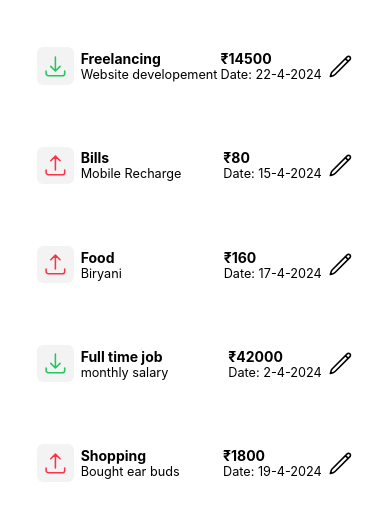
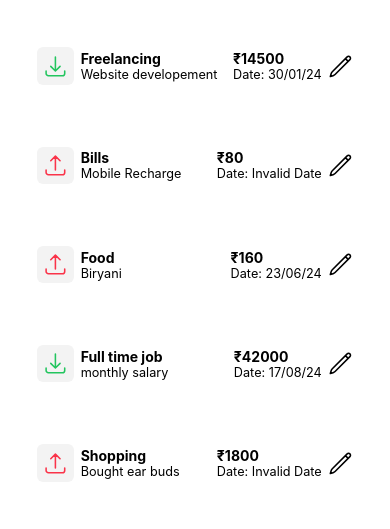
Before and after one commit to GeekyNaved/TrackEx, a React Native app: screen / in a window 390 px wide. Shown: the part 262-791 px from the top of the page. Built offline with nearby package versions, Linux system fonts and the light colour scheme.

Commit message:
EditTransaction -> adding calendar and small fontsize changes

```diff
--- a/package.json
+++ b/package.json
@@ -10,15 +10,18 @@
     "test": "jest"
   },
   "dependencies": {
+    "@react-native-community/datetimepicker": "^8.0.1",
     "@react-navigation/bottom-tabs": "^6.5.20",
     "@react-navigation/material-top-tabs": "^6.6.13",
     "@react-navigation/native": "^6.1.17",
     "@react-navigation/native-stack": "^6.9.26",
     "axios": "^1.7.1",
+    "dayjs": "^1.11.11",
     "react": "18.2.0",
     "react-native": "0.74.1",
     "react-native-element-dropdown": "^2.12.0",
     "react-native-heroicons": "^4.0.0",
+    "react-native-modal-datetime-picker": "^17.1.0",
     "react-native-pager-view": "^6.3.1",
     "react-native-safe-area-context": "^4.10.1",
     "react-native-screens": "^3.31.1",
--- a/src/components/CustButton.tsx
+++ b/src/components/CustButton.tsx
@@ -11,11 +11,11 @@ import boxModelSize from '../constants/boxModel';
 
 interface CustButtonProps {
   title: string;
-  onPress: any;
-  style: object;
-  variant: string;
-  btnTxtStyles: object;
-  otherProps: any;
+  onPress?: any;
+  style?: object;
+  variant?: string;
+  btnTxtStyles?: object;
+  otherProps?: any;
 }
 const CustButton = ({
   isLoading,
--- a/src/components/CustDropdown.tsx
+++ b/src/components/CustDropdown.tsx
@@ -58,7 +58,7 @@ export default CustDropdown;
 
 const styles = StyleSheet.create({
   label: {
-    fontSize: fontSize.h5,
+    fontSize: fontSize.h6,
     color: colors.black,
     fontWeight: '500',
     marginBottom: boxModelSize.five,
--- a/src/components/CustTextInputField.tsx
+++ b/src/components/CustTextInputField.tsx
@@ -15,6 +15,7 @@ interface inputFieldProps {
   placeholder: string;
   onChangeText: any;
   style: object;
+  containerStyles?: object;
   isFocused: boolean;
   mobileField: boolean;
   otherProps: any;
@@ -90,7 +91,7 @@ const styles = StyleSheet.create({
     borderColor: colors.gray,
   },
   label: {
-    fontSize: fontSize.h5,
+    fontSize: fontSize.h6,
     color: colors.black,
     fontWeight: '500',
     marginBottom: boxModelSize.five,
--- a/src/components/TransactionCard.tsx
+++ b/src/components/TransactionCard.tsx
@@ -10,6 +10,7 @@ import colors from '../constants/colors';
 import AmountWithRupee from './AmountWithRupee';
 import {fontSize} from '../constants/fontSize';
 import {NavigationProp, ParamListBase} from '@react-navigation/native';
+import dayjs from 'dayjs';
 interface TransactionCardProps {
   navigation: NavigationProp<ParamListBase>;
   type: string;
@@ -36,7 +37,17 @@ const TransactionCard: React.FC<TransactionCardProps> = ({
     setOpen(false);
   };
   return (
-    <View style={styles.container}>
+    <TouchableOpacity
+      onPress={() =>
+        navigation.navigate('EditTransaction', {
+          type,
+          category,
+          notes,
+          amount,
+          date,
+        })
+      }
+      style={styles.container}>
       <View style={styles.leftInner}>
         <View style={styles.iconContainer}>
           {type == 'income' ? (
@@ -56,26 +67,19 @@ const TransactionCard: React.FC<TransactionCardProps> = ({
       <View style={styles.rightInner}>
         <View>
           <AmountWithRupee amount={amount} customStyle={styles.amount} />
-          <Text style={styles.date}>Date: {date}</Text>
+          <Text style={styles.date}>
+            Date: {dayjs(date).format('DD/MM/YY')}
+          </Text>
         </View>
         {/* <EditTransactionDialog isOTexten={open} onClose={handleClose}> */}
-        <TouchableOpacity
-          onPress={() =>
-            navigation.navigate('EditTransaction', {
-              type,
-              category,
-              notes,
-              amount,
-              date,
-            })
-          }>
+        <View>
           <View>
             <PencilIcon color={colors.black} size={boxModelSize.twenty} />
           </View>
-        </TouchableOpacity>
+        </View>
         {/* </EditTransactionDialog> */}
       </View>
-    </View>
+    </TouchableOpacity>
   );
 };
 
--- a/src/constants/dummyData.ts
+++ b/src/constants/dummyData.ts
@@ -5,13 +5,13 @@ export const dummyTransaction = [
     category: 'Freelancing',
     notes: 'Website developement',
     amount: 14500,
-    date: '22-4-2024',
+    date: '2024-01-30T20:47:00.000Z',
   },
   {
     _id: 1,
     type: 'expense',
     category: 'Bills',
-    date: '15-4-2024',
+    date: '2024-05-3T20:47:00.000Z',
     notes: 'Mobile Recharge',
     amount: 80,
   },
@@ -19,7 +19,7 @@ export const dummyTransaction = [
     _id: 2,
     type: 'expense',
     category: 'Food',
-    date: '17-4-2024',
+    date: '2024-06-23T20:47:00.000Z',
     notes: 'Biryani',
     amount: 160,
   },
@@ -27,7 +27,7 @@ export const dummyTransaction = [
     _id: 3,
     type: 'income',
     category: 'Full time job',
-    date: '2-4-2024',
+    date: '2024-08-17T20:47:00.000Z',
     notes: 'monthly salary',
     amount: 42000,
   },
@@ -35,7 +35,7 @@ export const dummyTransaction = [
     _id: 4,
     type: 'expense',
     category: 'Shopping',
-    date: '19-4-2024',
+    date: '2024-03-8T20:47:00.000Z',
     notes: 'Bought ear buds',
     amount: 1800,
   },
@@ -45,13 +45,13 @@ export const dummyTransaction = [
     category: 'Freelancing',
     notes: 'website development',
     amount: 14500,
-    date: '22-4-2024',
+    date: '2024-09-10T20:47:00.000Z',
   },
   {
     _id: 29,
     type: 'expense',
     category: 'Food',
-    date: '17-4-2024',
+    date: '2024-06-09T20:47:00.000Z',
     notes: 'Biryani',
     amount: 160,
   },
@@ -59,7 +59,7 @@ export const dummyTransaction = [
     _id: 30,
     type: 'income',
     category: 'Full time job',
-    date: '2-4-2024',
+    date: '2024-04-30T20:47:00.000Z',
     notes: 'monthly salary',
     amount: 42000,
   },
@@ -69,13 +69,13 @@ export const dummyTransaction = [
     category: 'Freelancing',
     notes: 'Youtube logo design',
     amount: 14500,
-    date: '22-4-2024',
+    date: '2024-09-13T20:47:00.000Z',
   },
   {
     _id: 31,
     type: 'income',
     category: 'Full time job',
-    date: '2-4-2024',
+    date: '2024-02-13T20:47:00.000Z',
     notes: 'monthly salary',
     amount: 42000,
   },
@@ -83,7 +83,7 @@ export const dummyTransaction = [
     _id: 10,
     type: 'income',
     category: 'Full time job',
-    date: '2-4-2024',
+    date: '2024-11-20T20:47:00.000Z',
     notes: 'monthly salary',
     amount: 42000,
   },
--- a/src/screens/main/EditTransaction.tsx
+++ b/src/screens/main/EditTransaction.tsx
@@ -1,19 +1,37 @@
-import {ScrollView, StyleSheet, View} from 'react-native';
+import {ScrollView, StyleSheet, TouchableOpacity, View} from 'react-native';
 import React, {useEffect, useState} from 'react';
 import boxModelSize from '../../constants/boxModel';
 import CustTextInputField from '../../components/CustTextInputField';
 import CustButton from '../../components/CustButton';
 import CustDropdown from '../../components/CustDropdown';
+import DateTimePickerModal from 'react-native-modal-datetime-picker';
 import {
   dummyCategoryExpense,
   dummyCategoryIncome,
 } from '../../constants/dummyData';
+import dayjs from 'dayjs';
+import colors from '../../constants/colors';
 const EditTransaction = ({route}) => {
   const [amount, setAmount] = useState('');
+  const [amountError, setAmountError] = useState('');
   const [notes, setNotes] = useState('');
   const [date, setDate] = useState('');
   const [focusedField, setFocusedField] = useState(null);
-  // const {type, category, notes, amount, date} = route.params;
+  const [isDatePickerVisible, setDatePickerVisibility] = useState(false);
+  const [disableBtn, setDisableBtn] = useState(false);
+  const showDatePicker = () => {
+    setDatePickerVisibility(true);
+  };
+
+  const hideDatePicker = () => {
+    setDatePickerVisibility(false);
+  };
+
+  const handleConfirm = date => {
+    const selectedDate = dayjs(date).format('DD/MM/YYYY');
+    setDate(selectedDate);
+    hideDatePicker();
+  };
   const {
     type: initialType,
     category: initialCategory,
@@ -41,16 +59,28 @@ const EditTransaction = ({route}) => {
     }
   };
 
+  // validation: check amount should not be empty
+  useEffect(() => {
+    if (amount?.length === 0) {
+      setDisableBtn(true);
+      setAmountError('Field should not be empty');
+    } else {
+      setAmountError('');
+      setDisableBtn(false);
+    }
+  }, [amount]);
+
+  // set props value (default value)
   useEffect(() => {
     setAmount(initialAmount.toString());
     setNotes(initialNotes);
-    setDate(initialDate);
+    setDate(dayjs(initialDate).format('DD/MM/YYYY'));
   }, []);
   return (
     <ScrollView style={styles.container}>
       <CustTextInputField
         label="Amount"
-        style={styles.input}
+        containerStyles={styles.input}
         placeholder="Enter Amount"
         value={amount}
         onChangeText={handleChange.bind(this, 'amount')}
@@ -58,11 +88,11 @@ const EditTransaction = ({route}) => {
         onFocus={() => handleFocus('amount')}
         onBlur={handleBlur}
         keyboardType="numeric"
-        // errorMsg={mobileNumError}
+        errorMsg={amountError}
       />
       <CustTextInputField
         label="Notes"
-        style={styles.input}
+        containerStyles={styles.input}
         placeholder="Enter Notes"
         value={notes}
         onChangeText={handleChange.bind(this, 'notes')}
@@ -82,25 +112,43 @@ const EditTransaction = ({route}) => {
           }
         />
       </View>
+      <TouchableOpacity onPress={showDatePicker}>
         <CustTextInputField
           label="Date"
-        style={styles.input}
+          containerStyles={styles.input}
           placeholder="Enter Date"
           value={date}
           onChangeText={handleChange.bind(this, 'date')}
           isFocused={focusedField === 'date'}
           onFocus={() => handleFocus('date')}
           onBlur={handleBlur}
+          disabled
           // errorMsg={mobileNumError}
         />
+      </TouchableOpacity>
+      <DateTimePickerModal
+        isVisible={isDatePickerVisible}
+        mode="date"
+        date={dayjs(initialDate).toDate()}
+        onConfirm={handleConfirm}
+        onCancel={hideDatePicker}
+      />
+      <View style={styles.btnContainer}>
         <CustButton
-        // disabled={disableBtn}
+          // isLoading={isLoading}
+          title="Delete"
+          style={styles.btnDelete}
+          // onPress={onSubmitRegister}
+        />
+        <CustButton
+          disabled={disableBtn}
           // isLoading={isLoading}
           title="Save"
-        // style={[styles.button, disableBtn && styles.disabledBtn]}
+          style={[styles.btnSave, disableBtn && styles.disabledBtn]}
           // onPress={onSubmitRegister}
           otherProps
         />
+      </View>
     </ScrollView>
   );
 };
@@ -108,10 +156,29 @@ const EditTransaction = ({route}) => {
 const styles = StyleSheet.create({
   container: {
     paddingHorizontal: boxModelSize.fifteen,
-    paddingVertical: boxModelSize.ten,
+    // paddingVertical: boxModelSize.ten,
   },
   input: {
-    marginBottom: boxModelSize.twenty,
+    marginTop: boxModelSize.twenty,
+  },
+  btnContainer: {
+    display: 'flex',
+    flexDirection: 'row',
+    gap: boxModelSize.twenty,
+    marginTop: boxModelSize.ten,
+  },
+  btnDelete: {
+    flex: 1,
+    backgroundColor: colors.red,
+    borderColor: colors.red,
+  },
+  btnSave: {
+    flex: 1,
+    backgroundColor: colors.green,
+    borderColor: colors.green,
+  },
+  disabledBtn: {
+    opacity: 0.5,
   },
 });
 
```
Also changed, not shown: 1 other file (tests, documents, lock files or other folders). Lines whose indentation alone changed are shown as unchanged.
